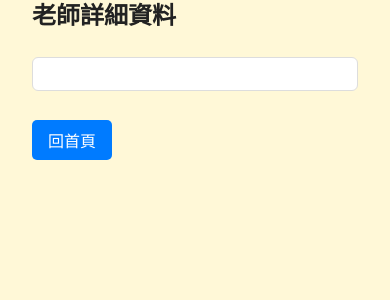
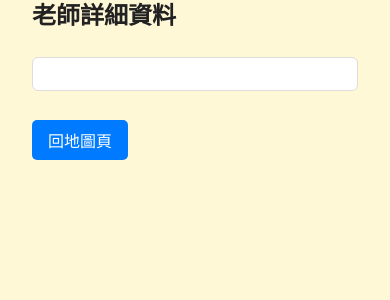
Before and after one commit to hunzan/omtw-map, a Flask app: page /accessible_search in a window 390 px wide. Shown: the part 400-700 px from the top of the page. Run offline with Flask 3, Linux system fonts and the light colour scheme.

Commit message:
Update accessible_search.html index.html

```diff
--- a/templates/accessible_search.html
+++ b/templates/accessible_search.html
@@ -54,7 +54,7 @@
 
   <h2 id="profileHeading" tabindex="-1" style="margin-top: 2rem;">老師詳細資料</h2>
   <div id="teacherDetail" class="profile-detail" aria-live="polite" aria-labelledby="profileHeading"></div><br>
-    <a href="{{ url_for('index') }}"><button type="button">回首頁</button></a>
+    <a href="{{ url_for('map_page') }}"><button type="button">回地圖頁</button></a>
   <script>
     function search() {
       const keyword = document.getElementById('keyword').value.trim();
--- a/templates/index.html
+++ b/templates/index.html
@@ -72,8 +72,10 @@
       .btn {
         width: 100%;
         max-width: 90%;
+        padding: 0.6rem 1rem;
+        font-size: 1rem;
       }
-
+    }
   </style>
 </head>
 <body>
```
